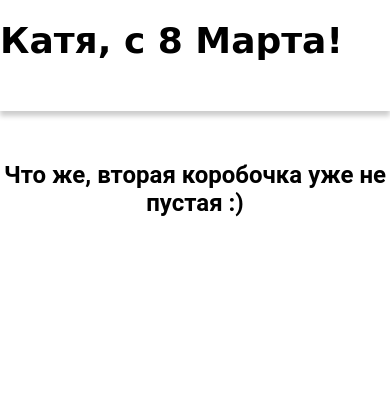
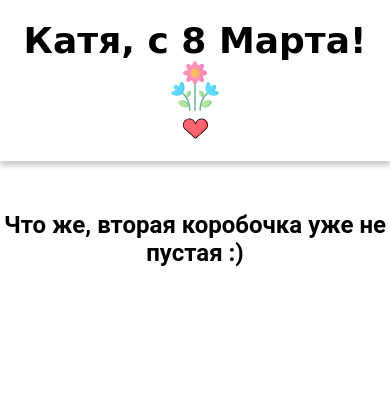
Before and after one commit to Frost-Side/8march-katya, a plain HTML site: page box2.html in a window 390 px wide. Shown: the top 417 px of the page. Drawn offline with nearby package versions, Linux system fonts and the light colour scheme; a web font is replaced by a local one.

Commit message:
Final 1.1.1

```diff
--- a/box2.html
+++ b/box2.html
@@ -7,13 +7,17 @@
 </head>
 <body>
 <header class="header">
-    <div class="container flex space-between">
+    <div class="container flex space-between flex-mobile">
         <div class="logo-block">
             <div class="heart heart--left"></div>
             <div class="flowers"></div>
         </div>
         <a href="index.html" class="index-link"><h1 class="header__heading">Катя, с 8 Марта!</h1></a>
-        <div class="logo-block">
+        <div class="logo-block logo-block--mobile">
+            <div class="heart"></div>
+            <div class="flowers"></div>
+        </div>
+        <div class="logo-block logo-block--right">
             <div class="heart heart--right"></div>
             <div class="flowers"></div>
         </div>
```
Also changed, not shown: box3.html (+6 -2 lines), box4.html (+6 -2 lines), box5.html (+5 -1 lines).
